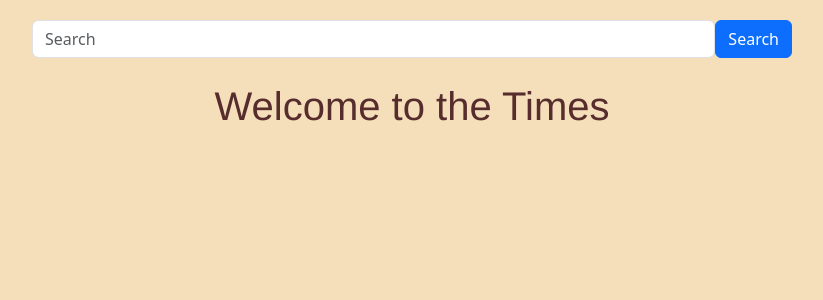
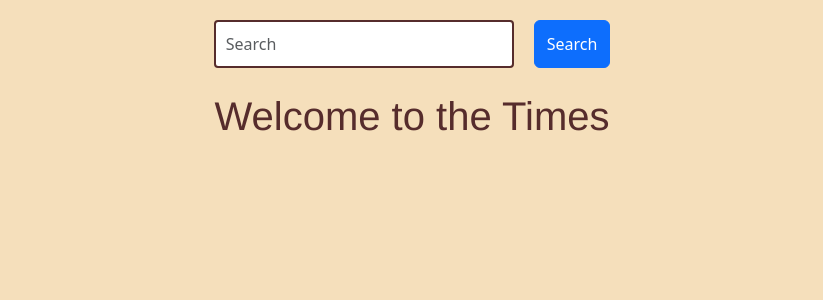
Before and after one commit to obedNuertey1/news-website, a Flask app: page / in a window 1280 px wide. Shown: the part 63-363 px from the top of the page, without its empty margins (228-1051 px from the left). Run offline with Flask 2, Linux system fonts and the light colour scheme; data that the repository does not hold is empty; style sheets or scripts are compiled from the project's sources.

Commit message:
patch: on line 68 to 65 ./static/styles.scss

```diff
--- a/static/styles.scss
+++ b/static/styles.scss
@@ -64,4 +64,13 @@ form{
     display: flex;
     justify-content: center;
     margin-bottom: 25px;
+
+    input[type='search']{
+        padding: 10px;
+        font-size: 16px;
+        border: 2px solid $primary-color;
+        border-radius: 4px;
+        width: 300px;
+        margin-right: 20px;
+    }
 }
```
